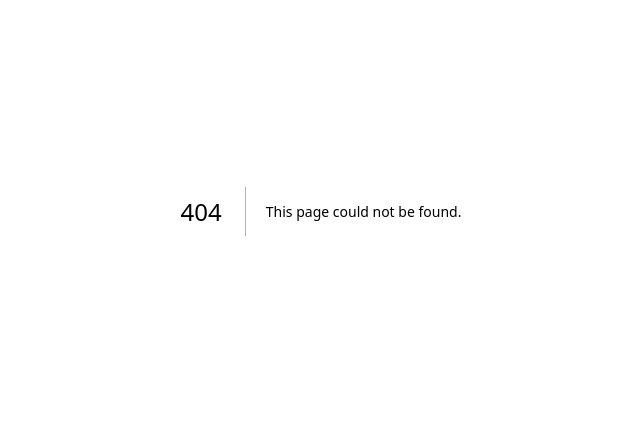
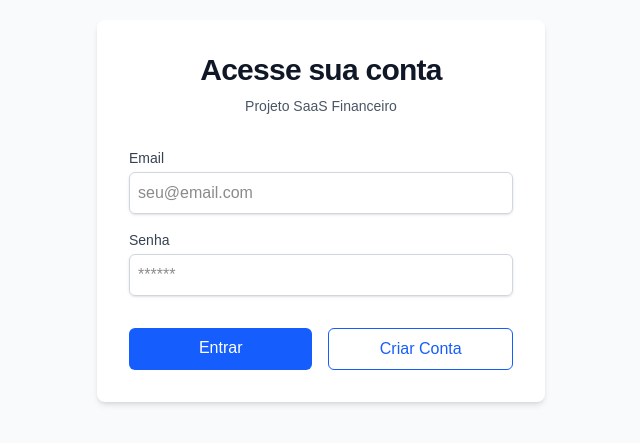
Before and after one commit to bleu-odl/meubleu, a Next.js app: page /login in a window 1280 px wide. Before the commit this address had no page. Shown: the part 189-632 px from the top of the page, without its empty margins (319-959 px from the left). Built offline with nearby package versions, Linux system fonts and the light colour scheme; no server answers.

Commit message:
Setup: Estrutura inicial do MVP v0.1

```diff
--- /dev/null
+++ b/app/login/page.tsx
@@ -0,0 +1,106 @@
+'use client'
+
+import { createClient } from '../../lib/supabase'
+import { useRouter } from 'next/navigation'
+import { useState } from 'react'
+
+export default function LoginPage() {
+  const [email, setEmail] = useState('')
+  const [password, setPassword] = useState('')
+  const [loading, setLoading] = useState(false)
+  const router = useRouter()
+  const supabase = createClient()
+
+  async function handleLogin() {
+    setLoading(true)
+    const { error } = await supabase.auth.signInWithPassword({
+      email,
+      password,
+    })
+
+    if (error) {
+      alert('Erro ao logar: ' + error.message)
+    } else {
+      router.push('/') // Vai para a home
+      router.refresh()
+    }
+    setLoading(false)
+  }
+
+  async function handleSignUp() {
+    setLoading(true)
+    const { error } = await supabase.auth.signUp({
+      email,
+      password,
+      options: {
+        data: {
+          username: email.split('@')[0],
+          plano: 'free',
+        }
+      }
+    })
+
+    if (error) {
+      alert('Erro ao cadastrar: ' + error.message)
+    } else {
+      alert('Sucesso! Verifique seu email para confirmar o cadastro.')
+    }
+    setLoading(false)
+  }
+
+  return (
+    <div className="flex min-h-screen items-center justify-center bg-gray-50">
+      <div className="w-full max-w-md space-y-8 rounded-lg bg-white p-8 shadow-md">
+        <div className="text-center">
+          <h2 className="text-3xl font-bold tracking-tight text-gray-900">
+            Acesse sua conta
+          </h2>
+          <p className="mt-2 text-sm text-gray-600">
+            Projeto SaaS Financeiro
+          </p>
+        </div>
+
+        <div className="space-y-4 mt-8">
+          <div>
+            <label className="block text-sm font-medium text-gray-700">Email</label>
+            <input
+              type="email"
+              value={email}
+              onChange={(e) => setEmail(e.target.value)}
+              className="mt-1 block w-full rounded-md border border-gray-300 p-2 shadow-sm focus:border-blue-500 focus:ring-blue-500"
+              placeholder="seu@email.com"
+            />
+          </div>
+
+          <div>
+            <label className="block text-sm font-medium text-gray-700">Senha</label>
+            <input
+              type="password"
+              value={password}
+              onChange={(e) => setPassword(e.target.value)}
+              className="mt-1 block w-full rounded-md border border-gray-300 p-2 shadow-sm focus:border-blue-500 focus:ring-blue-500"
+              placeholder="******"
+            />
+          </div>
+
+          <div className="flex gap-4 pt-4">
+            <button
+              onClick={handleLogin}
+              disabled={loading}
+              className="flex w-full justify-center rounded-md bg-blue-600 px-4 py-2 text-white hover:bg-blue-700 disabled:opacity-50"
+            >
+              {loading ? 'Carregando...' : 'Entrar'}
+            </button>
+            <button
+              onClick={handleSignUp}
+              disabled={loading}
+              className="flex w-full justify-center rounded-md border border-blue-600 px-4 py-2 text-blue-600 hover:bg-blue-50 disabled:opacity-50"
+            >
+              Criar Conta
+            </button>
+          </div>
+        </div>
+      </div>
+    </div>
+  )
+}
--- a/app/page.tsx
+++ b/app/page.tsx
@@ -1,65 +1,8 @@
-import Image from "next/image";
-
 export default function Home() {
   return (
-    <div className="flex min-h-screen items-center justify-center bg-zinc-50 font-sans dark:bg-black">
-      <main className="flex min-h-screen w-full max-w-3xl flex-col items-center justify-between py-32 px-16 bg-white dark:bg-black sm:items-start">
-        <Image
-          className="dark:invert"
-          src="/next.svg"
-          alt="Next.js logo"
-          width={100}
-          height={20}
-          priority
-        />
-        <div className="flex flex-col items-center gap-6 text-center sm:items-start sm:text-left">
-          <h1 className="max-w-xs text-3xl font-semibold leading-10 tracking-tight text-black dark:text-zinc-50">
-            To get started, edit the page.tsx file.
-          </h1>
-          <p className="max-w-md text-lg leading-8 text-zinc-600 dark:text-zinc-400">
-            Looking for a starting point or more instructions? Head over to{" "}
-            <a
-              href="https://vercel.com/templates?framework=next.js&utm_source=create-next-app&utm_medium=appdir-template-tw&utm_campaign=create-next-app"
-              className="font-medium text-zinc-950 dark:text-zinc-50"
-            >
-              Templates
-            </a>{" "}
-            or the{" "}
-            <a
-              href="https://nextjs.org/learn?utm_source=create-next-app&utm_medium=appdir-template-tw&utm_campaign=create-next-app"
-              className="font-medium text-zinc-950 dark:text-zinc-50"
-            >
-              Learning
-            </a>{" "}
-            center.
-          </p>
-        </div>
-        <div className="flex flex-col gap-4 text-base font-medium sm:flex-row">
-          <a
-            className="flex h-12 w-full items-center justify-center gap-2 rounded-full bg-foreground px-5 text-background transition-colors hover:bg-[#383838] dark:hover:bg-[#ccc] md:w-[158px]"
-            href="https://vercel.com/new?utm_source=create-next-app&utm_medium=appdir-template-tw&utm_campaign=create-next-app"
-            target="_blank"
-            rel="noopener noreferrer"
-          >
-            <Image
-              className="dark:invert"
-              src="/vercel.svg"
-              alt="Vercel logomark"
-              width={16}
-              height={16}
-            />
-            Deploy Now
-          </a>
-          <a
-            className="flex h-12 w-full items-center justify-center rounded-full border border-solid border-black/[.08] px-5 transition-colors hover:border-transparent hover:bg-black/[.04] dark:border-white/[.145] dark:hover:bg-[#1a1a1a] md:w-[158px]"
-            href="https://nextjs.org/docs?utm_source=create-next-app&utm_medium=appdir-template-tw&utm_campaign=create-next-app"
-            target="_blank"
-            rel="noopener noreferrer"
-          >
-            Documentation
-          </a>
-        </div>
-      </main>
+    <div className="flex min-h-screen flex-col items-center justify-center p-24">
+      <h1 className="text-4xl font-bold">Projeto SaaS Financeiro</h1>
+      <p className="mt-4 text-xl">Configuração inicial concluída!</p>
     </div>
   );
 }
--- /dev/null
+++ b/lib/supabase.ts
@@ -0,0 +1,8 @@
+import { createBrowserClient } from '@supabase/ssr'
+
+export function createClient() {
+  return createBrowserClient(
+    process.env.NEXT_PUBLIC_SUPABASE_URL!,
+    process.env.NEXT_PUBLIC_SUPABASE_ANON_KEY!
+  )
+}
--- a/package.json
+++ b/package.json
@@ -9,6 +9,8 @@
     "lint": "eslint"
   },
   "dependencies": {
+    "@supabase/ssr": "^0.7.0",
+    "@supabase/supabase-js": "^2.84.0",
     "next": "16.0.4",
     "react": "19.2.0",
     "react-dom": "19.2.0"
```
Also changed, not shown: 1 other file (tests, documents, lock files or other folders).
